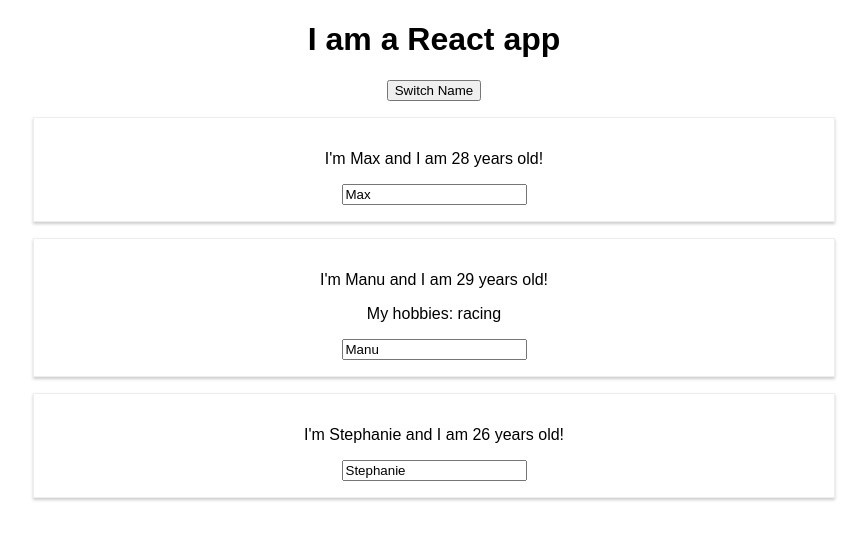
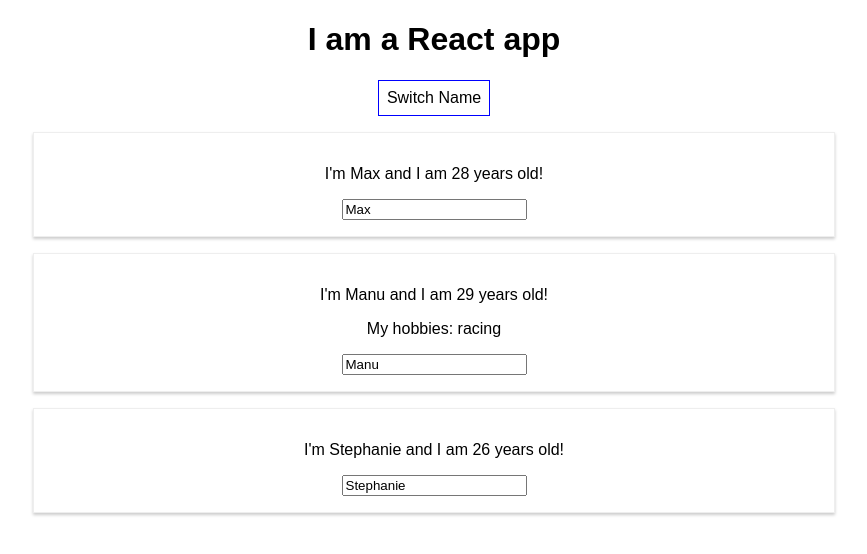
Before and after one commit to camolinasim/React_projects, a React (Create React App) app in the folder second_project_incremental/react-complete-guide/: page / in a window 1280 px wide. Shown: the top 554 px of the page, without its empty margins (206-1073 px from the left). Built offline with nearby package versions, Linux system fonts and the light colour scheme.

Commit message:
added css for button

```diff
--- a/second_project_incremental/react-complete-guide/src/App.js
+++ b/second_project_incremental/react-complete-guide/src/App.js
@@ -35,10 +35,21 @@
     });
   };
   render() {
+    const style = {
+      backgroundColor: "white",
+      font: "inherit",
+      border: "1px solid blue",
+      padding: "8px",
+      cursor: "pointer",
+    };
+
     return (
       <div className="App">
         <h1>I am a React app</h1>
-        <button onClick={this.switchNameHandler.bind(this, "button")}>
+        <button
+          style={style}
+          onClick={this.switchNameHandler.bind(this, "button")}
+        >
           Switch Name
         </button>
         <Person
```
